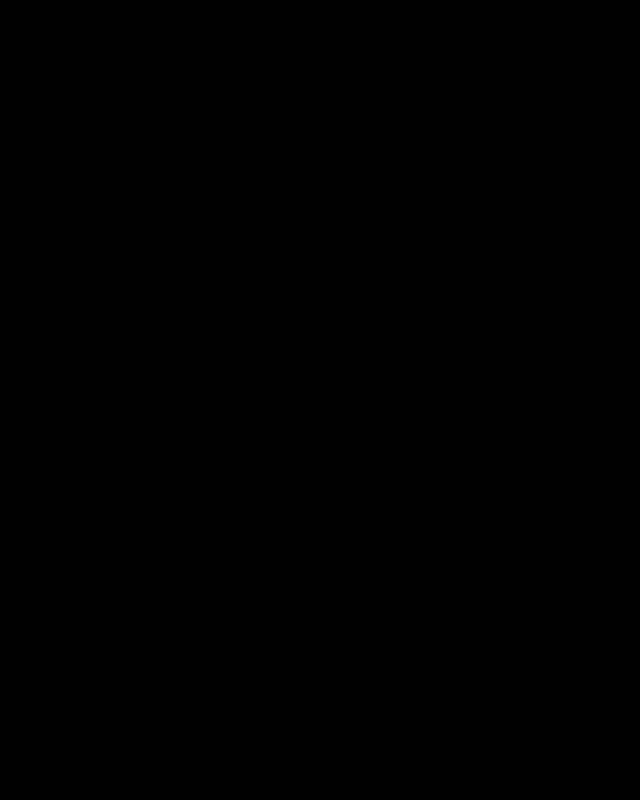
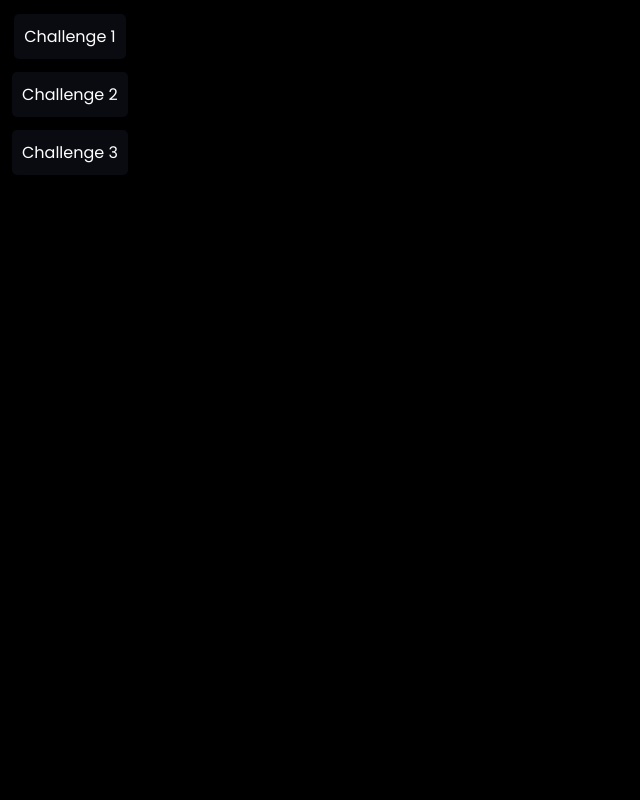
Before and after one commit to antaww/Hack-Me-Challenge, a PHP site: page / in a window 1280 px wide. Before the commit the part shown is empty. Shown: the whole page, without its empty margins (0-640 px from the left). Run offline with PHP 8.4, Linux system fonts and the light colour scheme.

Commit message:
feat(navbar): Add challenge selection on navbar.

```diff
--- a/index.html
+++ /dev/null
@@ -1,13 +0,0 @@
-<!DOCTYPE html>
-<html lang="en">
-<head>
-    <meta charset="UTF-8">
-    <title>Hack Me Challenge</title>
-    <link rel="stylesheet" href="styles/index.css">
-    <script src="scripts/index.js"></script>
-</head>
-<body>
-
-
-</body>
-</html>
--- /dev/null
+++ b/index.php
@@ -0,0 +1,22 @@
+<!DOCTYPE html>
+<html lang='en'>
+	<head>
+		<meta charset='UTF-8'>
+		<title>Hack Me Challenge</title>
+		<link rel='stylesheet' href='styles/index.css'>
+		<script src='scripts/index.js'></script>
+	</head>
+	<body>
+		<div class="navbar">
+			<button>
+				<a href="challenge1.php">Challenge 1</a>
+			</button>
+			<button>
+				<a href="challenge2.php">Challenge 2</a>
+			</button>
+			<button>
+				<a href="challenge3.php">Challenge 3</a>
+			</button>
+		</div>
+	</body>
+</html>
--- a/styles/index.css
+++ b/styles/index.css
@@ -1,6 +1,9 @@
+@import url('https://fonts.googleapis.com/css2?family=Poppins&display=swap');
+
 :root {
     --background-color: #000000;
     --div-color: #090b11;
+    --font-color: #ffffff;
 }
 
 body {
@@ -9,4 +12,30 @@ body {
     height: 100vh;
     width: 100vw;
     margin: 0;
+    font-family: Poppins, serif;
 }
+
+.navbar {
+    display: flex;
+    flex-flow: column;
+    align-items: center;
+    padding: 10px;
+    gap: 5px;
+}
+
+.navbar button {
+    background-color: var(--div-color);
+    border: none;
+    color: var(--font-color);
+    padding: 10px;
+    font-size: 16px;
+    margin: 4px 2px;
+    cursor: pointer;
+    border-radius: 5px;
+}
+
+.navbar a {
+    text-decoration: none;
+    color: var(--font-color);
+    font-family: Poppins, serif;
+}
```
